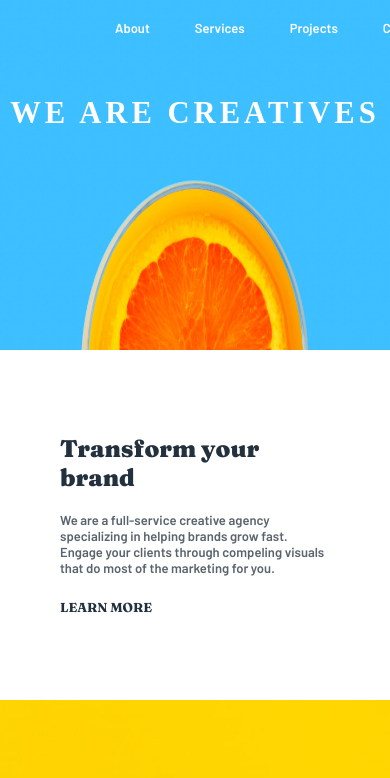
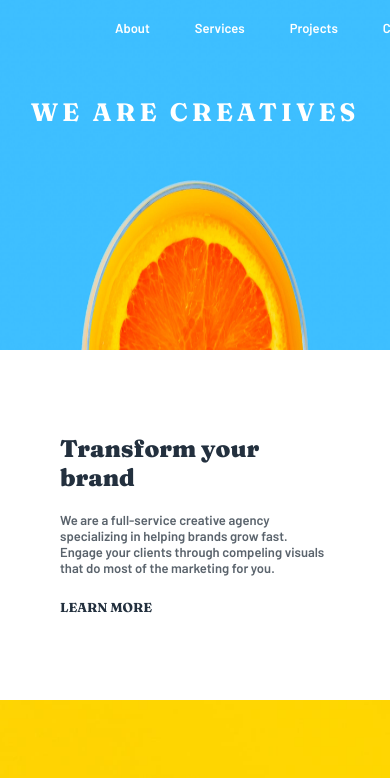
Before and after one commit to thiagO031/Sunnyside-agency-landing-page, a plain HTML site: page index.html in a window 390 px wide. Shown: the top 778 px of the page. Drawn offline with Linux system fonts and the light colour scheme.

Commit message:
Update resp.css

```diff
--- a/resp.css
+++ b/resp.css
@@ -6,7 +6,7 @@
 
     }
 
-    /* .titulo-header{
+    .titulo-header{
         text-align: center;
         position: relative;
         padding-top: 40px;
@@ -16,18 +16,6 @@
         color: white;
         text-transform: uppercase;
         letter-spacing: 4px;
-    } */
-
-    .titulo-header{
-        text-align: '';
-        position: '';
-        padding-top: '';
-
-        font-size: '';
-        font-family: '';
-        color: '';
-        text-transform: '';
-        letter-spacing: '';
     }
 
     /* section 2-3 */
```
